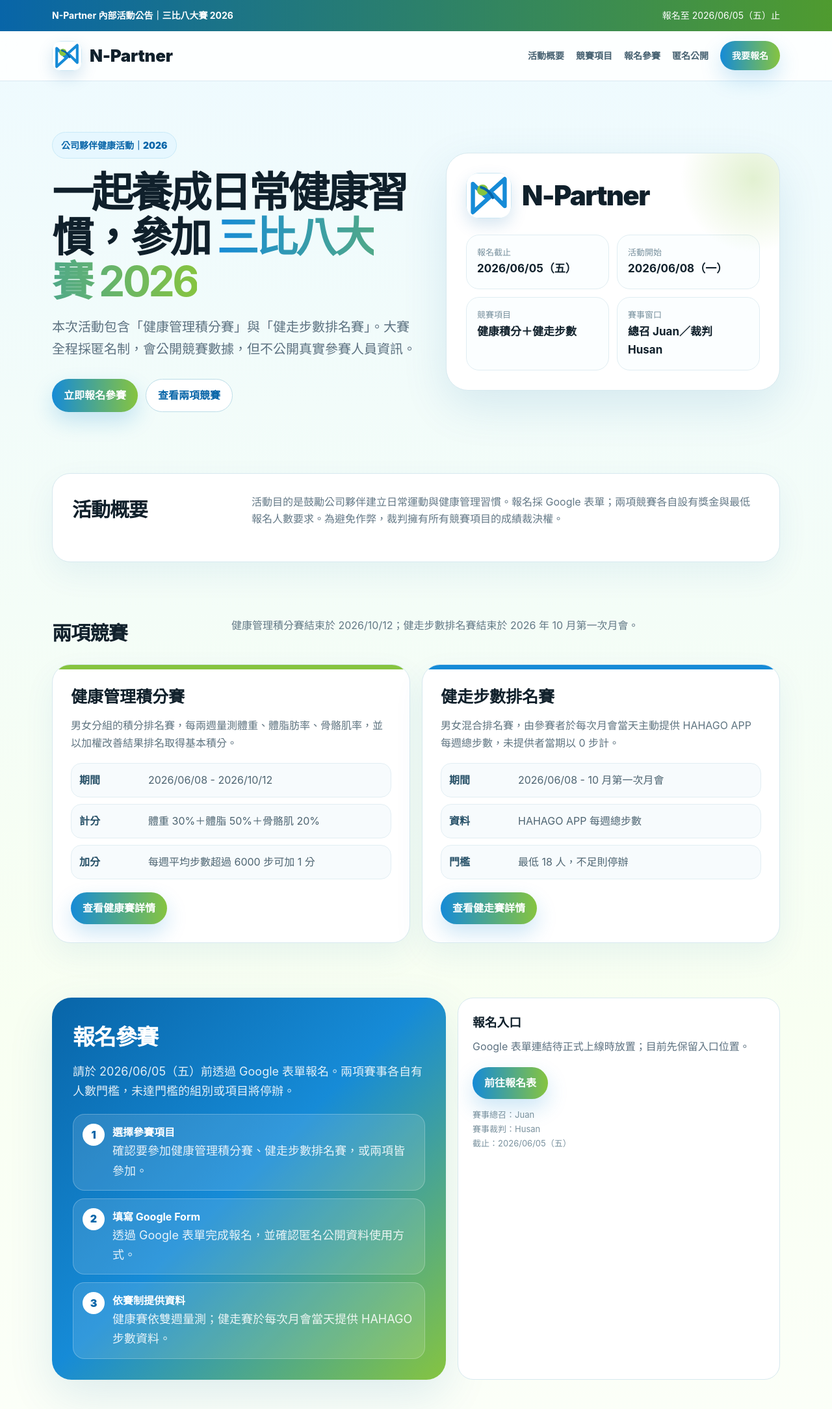
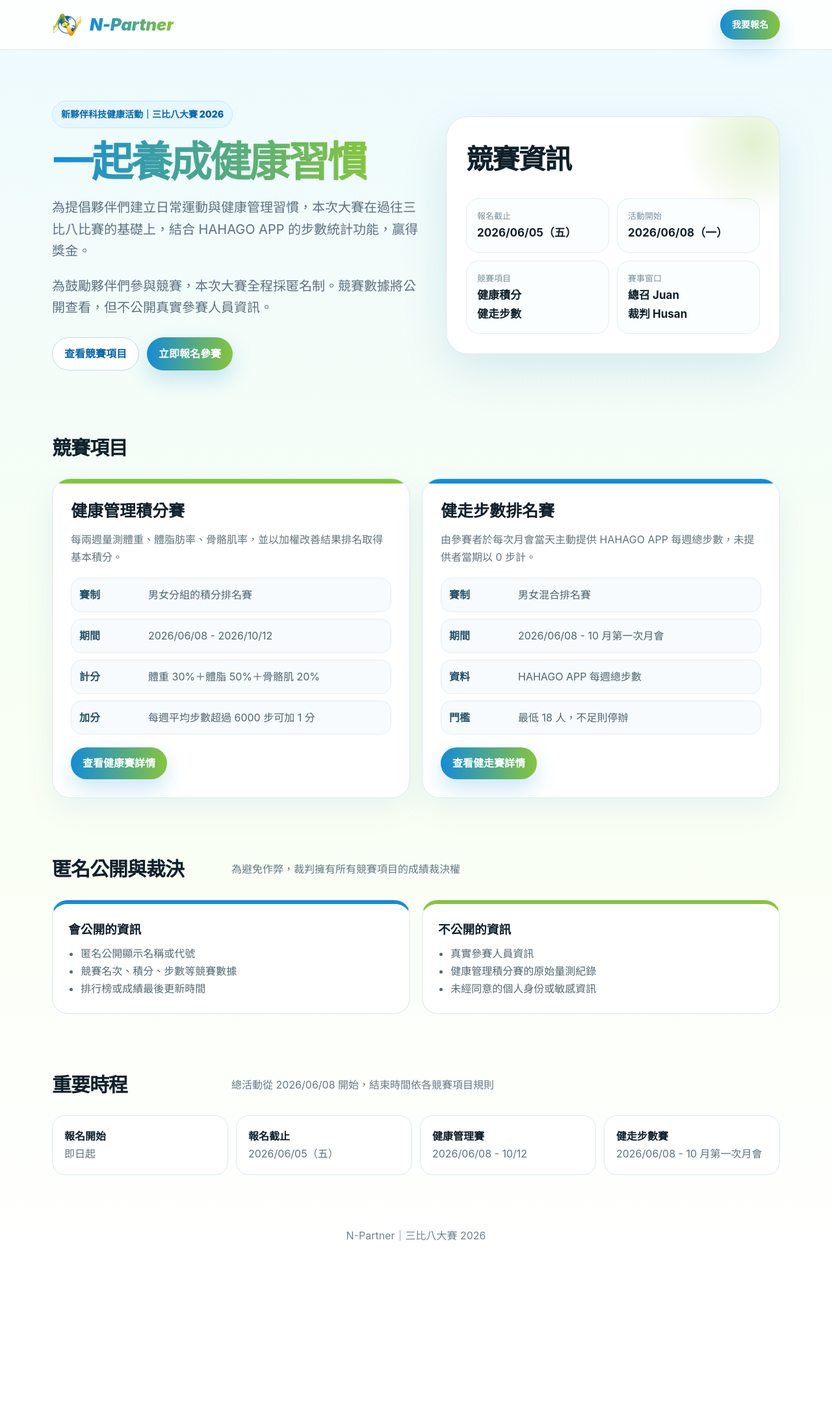
Before and after one commit to juanyaolin/npartner-wellness-challenge-2026, a website: page index.html in a window 1280 px wide. Shown: the top 2168 px of the page at 65% size. After the commit the page ends 1953 px from the top, so only its background shows below. Drawn offline with Linux system fonts and the light colour scheme.

Commit message:
feat: 自編輯版

```diff
--- a/assets/css/styles.css
+++ b/assets/css/styles.css
@@ -86,10 +86,6 @@ a {
   height: 46px;
   display: grid;
   place-items: center;
-  border-radius: 14px;
-  background: linear-gradient(135deg, #fff 0%, #ecfbff 45%, #f4ffe6 100%);
-  border: 1px solid #cce7f3;
-  box-shadow: 0 10px 24px rgb(8 101 168 / 16%);
 }
 
 .logoMark svg {
@@ -99,6 +95,10 @@ a {
 
 .logoText {
   font-size: 26px;
+  color: transparent;
+  background-image: linear-gradient(90deg, var(--blue), var(--green));
+  background-clip: text;
+  -webkit-background-clip: text;
 }
 
 .links {
@@ -277,6 +277,7 @@ a {
 
 .sectionTitle p {
   color: #637886;
+  align-self: center;
 }
 
 .panel {
@@ -285,6 +286,10 @@ a {
   border-radius: var(--radius);
   padding: 30px;
   box-shadow: 0 18px 48px rgb(8 101 168 / 7%);
+}
+
+.panel h2 {
+  padding-bottom: 12px;
 }
 
 .twoCol {
--- a/index.html
+++ b/index.html
@@ -8,24 +8,20 @@
     <script src="assets/js/app.js" defer></script>
   </head>
   <body>
-    <div class="top">
-      <div class="wrap">
-        <strong>N-Partner 內部活動公告｜三比八大賽 2026</strong
-        ><span>報名至 2026/06/05（五）止</span>
-      </div>
-    </div>
+
     <nav class="nav">
       <div class="wrap">
-        <a class="logo" href="index.html" aria-label="N-Partner 三比八大賽 2026 首頁"
-          ><span class="logoMark" aria-hidden="true"
-            ><img src="images/npartner-mark.svg" alt="" /></span
-          ><span class="logoText">N-Partner</span></a
-        >
+        <a class="logo" href="index.html" aria-label="N-Partner 三比八大賽 2026 首頁">
+          <span class="logoMark" aria-hidden="true">
+            <img src="images/logo.png" alt="" />
+          </span>
+          <span class="logoText">
+            <em>N-Partner</em>
+          </span>
+        </a>
         <div class="links">
-          <a href="#overview" data-nav-link>活動概要</a
-          ><a href="#competitions" data-nav-link>競賽項目</a
-          ><a href="#signup" data-nav-link>報名參賽</a><a href="#privacy" data-nav-link>匿名公開</a
-          ><a class="primary" href="#signup" data-nav-link>我要報名</a>
+
+          <a class="primary" href="#signup" data-nav-link>我要報名</a>
         </div>
         <a class="primary mobileOnly" href="#signup">報名</a>
       </div>
@@ -33,54 +29,49 @@
     <header class="hero wrap">
       <div class="heroGrid">
         <div>
-          <div class="eyebrow">公司夥伴健康活動｜2026</div>
-          <h1>一起養成日常健康習慣，參加 <em>三比八大賽 2026</em></h1>
+          <div class="eyebrow">新夥伴科技健康活動｜三比八大賽 2026</div>
+          <h1><em>一起養成健康習慣</em></h1>
           <p>
-            本次活動包含「健康管理積分賽」與「健走步數排名賽」。大賽全程採匿名制，會公開競賽數據，但不公開真實參賽人員資訊。
+            為提倡夥伴們建立日常運動與健康管理習慣，本次大賽在過往三比八比賽的基礎上，結合 HAHAGO APP 的步數統計功能，贏得獎金。
+          </p>
+          <p>
+            為鼓勵夥伴們參與競賽，本次大賽全程採匿名制。競賽數據將公開查看，但不公開真實參賽人員資訊。
           </p>
           <div class="heroActions">
-            <a class="primary" href="#signup">立即報名參賽</a
-            ><a class="ghost" href="#competitions">查看兩項競賽</a>
+            <a class="ghost" href="#competitions">查看競賽項目</a>
+            <a class="primary" href="#signup">立即報名參賽</a>
           </div>
         </div>
         <aside class="brandCard">
           <div class="logoBig">
-            <span class="logoMark"><img src="images/npartner-mark.svg" alt="" /></span>
-            <div class="name">N-Partner</div>
+            <div class="name">競賽資訊</div>
           </div>
           <div class="quick">
             <div class="quickItem"><span>報名截止</span><b>2026/06/05（五）</b></div>
             <div class="quickItem"><span>活動開始</span><b>2026/06/08（一）</b></div>
-            <div class="quickItem"><span>競賽項目</span><b>健康積分＋健走步數</b></div>
-            <div class="quickItem"><span>賽事窗口</span><b>總召 Juan／裁判 Husan</b></div>
+            <div class="quickItem"><span>競賽項目</span><b>健康積分<br>健走步數</b></div>
+            <div class="quickItem"><span>賽事窗口</span><b>總召 Juan<br>裁判 Husan</b></div>
           </div>
         </aside>
       </div>
     </header>
     <main class="wrap">
-      <section id="overview" class="section">
-        <div class="panel">
-          <div class="sectionTitle">
-            <h2>活動概要</h2>
-            <p>
-              活動目的是鼓勵公司夥伴建立日常運動與健康管理習慣。報名採 Google
-              表單；兩項競賽各自設有獎金與最低報名人數要求。為避免作弊，裁判擁有所有競賽項目的成績裁決權。
-            </p>
-          </div>
-        </div>
-      </section>
+
       <section id="competitions" class="section">
         <div class="sectionTitle">
-          <h2>兩項競賽</h2>
-          <p>健康管理積分賽結束於 2026/10/12；健走步數排名賽結束於 2026 年 10 月第一次月會。</p>
+          <h2>競賽項目</h2>
         </div>
         <div class="twoCol">
           <article class="competition health">
             <h3>健康管理積分賽</h3>
             <p>
-              男女分組的積分排名賽，每兩週量測體重、體脂肪率、骨骼肌率，並以加權改善結果排名取得基本積分。
+              每兩週量測體重、體脂肪率、骨骼肌率，並以加權改善結果排名取得基本積分。
             </p>
             <dl class="metaList">
+              <div class="meta">
+                <dt>賽制</dt>
+                <dd>男女分組的積分排名賽</dd>
+              </div>
               <div class="meta">
                 <dt>期間</dt>
                 <dd>2026/06/08 - 2026/10/12</dd>
@@ -99,10 +90,14 @@
           <article class="competition walk">
             <h3>健走步數排名賽</h3>
             <p>
-              男女混合排名賽，由參賽者於每次月會當天主動提供 HAHAGO APP 每週總步數，未提供者當期以 0
+              由參賽者於每次月會當天主動提供 HAHAGO APP 每週總步數，未提供者當期以 0
               步計。
             </p>
             <dl class="metaList">
+              <div class="meta">
+                <dt>賽制</dt>
+                <dd>男女混合排名賽</dd>
+              </div>
               <div class="meta">
                 <dt>期間</dt>
                 <dd>2026/06/08 - 10 月第一次月會</dd>
@@ -120,58 +115,10 @@
           </article>
         </div>
       </section>
-      <section id="signup" class="section">
-        <div class="signup">
-          <div class="signupMain">
-            <h2>報名參賽</h2>
-            <p>
-              請於 2026/06/05（五）前透過 Google
-              表單報名。兩項賽事各自有人數門檻，未達門檻的組別或項目將停辦。
-            </p>
-            <div class="steps">
-              <div class="step">
-                <div class="num">1</div>
-                <div>
-                  <strong>選擇參賽項目</strong>
-                  <p>確認要參加健康管理積分賽、健走步數排名賽，或兩項皆參加。</p>
-                </div>
-              </div>
-              <div class="step">
-                <div class="num">2</div>
-                <div>
-                  <strong>填寫 Google Form</strong>
-                  <p>透過 Google 表單完成報名，並確認匿名公開資料使用方式。</p>
-                </div>
-              </div>
-              <div class="step">
-                <div class="num">3</div>
-                <div>
-                  <strong>依賽制提供資料</strong>
-                  <p>健康賽依雙週量測；健走賽於每次月會當天提供 HAHAGO 步數資料。</p>
-                </div>
-              </div>
-            </div>
-          </div>
-          <aside class="signupBox">
-            <h3>報名入口</h3>
-            <p style="color: #5c7180; margin: 8px 0 18px">
-              Google 表單連結待正式上線時放置；目前先保留入口位置。
-            </p>
-            <a class="primary" href="#" data-signup-link aria-label="前往 Google Form 報名表"
-              >前往報名表</a
-            >
-            <p style="font-size: 13px; color: #78909d; margin-top: 14px">
-              賽事總召：Juan<br />賽事裁判：Husan<br />截止：2026/06/05（五）
-            </p>
-          </aside>
-        </div>
-      </section>
       <section id="privacy" class="section">
         <div class="sectionTitle">
           <h2>匿名公開與裁決</h2>
-          <p>
-            大賽全程採匿名制，會公開競賽數據，但不公開真實參賽人員資訊；裁判擁有所有競賽項目的成績裁決權。
-          </p>
+          <p> 為避免作弊，裁判擁有所有競賽項目的成績裁決權 </p>
         </div>
         <div class="privacy">
           <div class="privacyBox public">
@@ -195,7 +142,7 @@
       <section class="section">
         <div class="sectionTitle">
           <h2>重要時程</h2>
-          <p>總活動從 2026/06/08 開始，結束時間依各競賽項目規則。</p>
+          <p>總活動從 2026/06/08 開始，結束時間依各競賽項目規則</p>
         </div>
         <div class="timeline">
           <div class="time"><strong>報名開始</strong><span>即日起</span></div>
@@ -207,6 +154,6 @@
         </div>
       </section>
     </main>
-    <footer class="footer">N-Partner｜三比八大賽 2026 活動頁草案</footer>
+    <footer class="footer">N-Partner｜三比八大賽 2026</footer>
   </body>
 </html>
```
Also changed, not shown: health.html (+12 -13 lines), walking.html (+7 -7 lines), images/logo.png (added), images/npartner-mark.svg (deleted).
